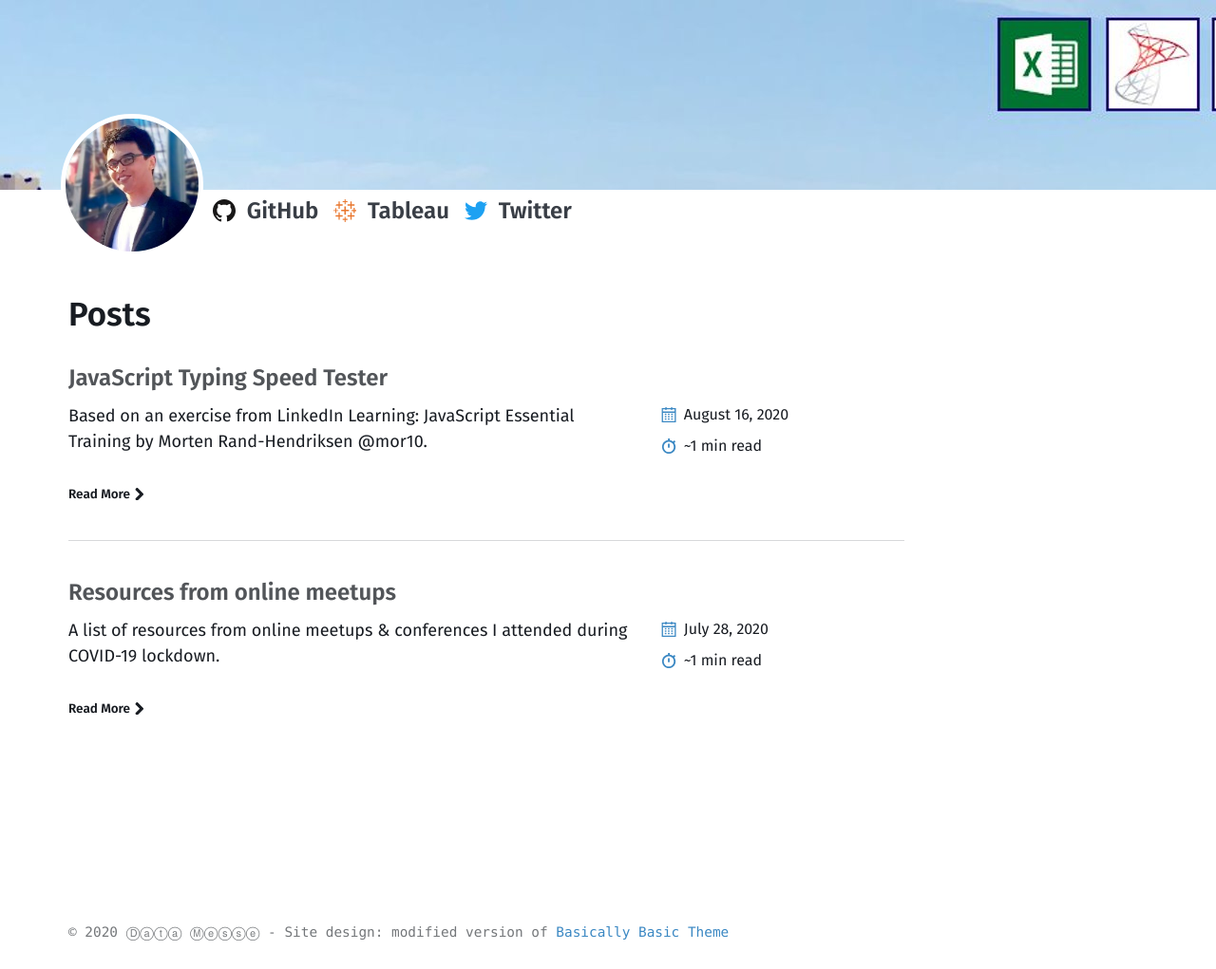
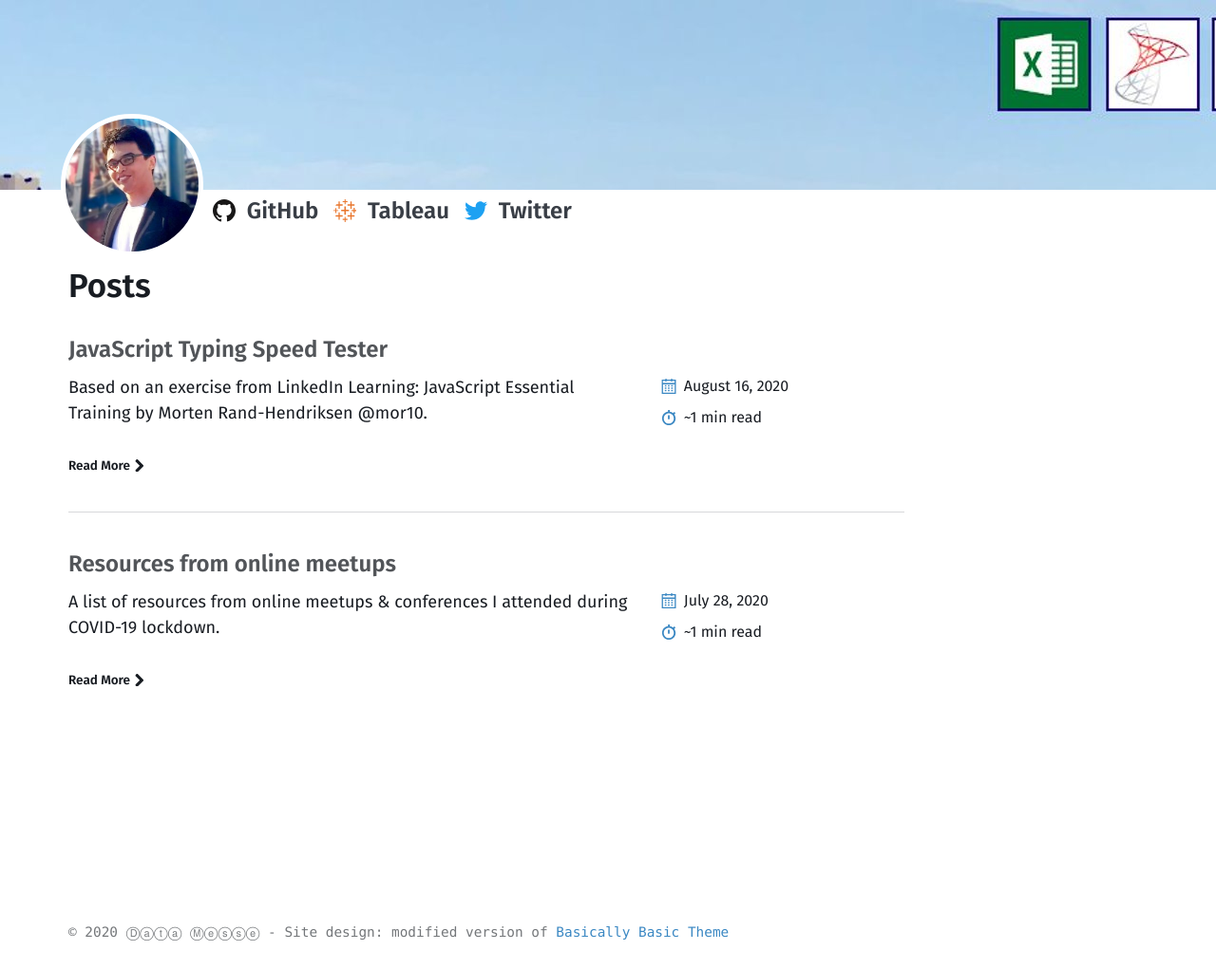
Before and after one commit to datamesse/blog, a Jekyll site: the page built from index.md, in a window 1280 px wide. Shown: the whole page at 95% size. Built offline with Jekyll 4.4.1, drawn with Linux system fonts in a browser that asks for light colours.

Commit message:
Update _global.scss

```diff
--- a/_sass/basically-basic/_global.scss
+++ b/_sass/basically-basic/_global.scss
@@ -15,7 +15,7 @@
   left: 0px;
 }
 .page-content{
-  margin-top: 260px;
+  margin-top: 230px;
 }
 
 
```
